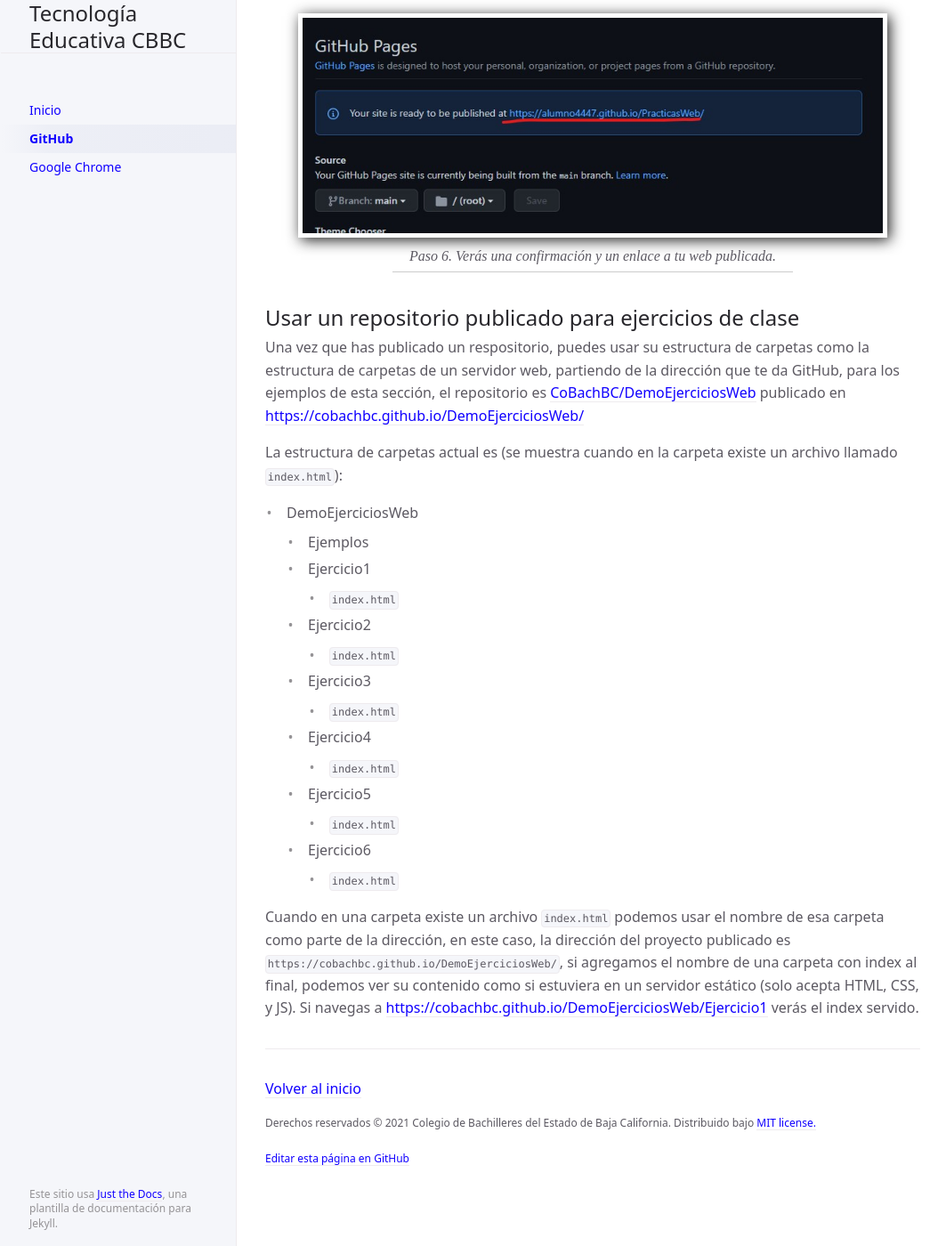
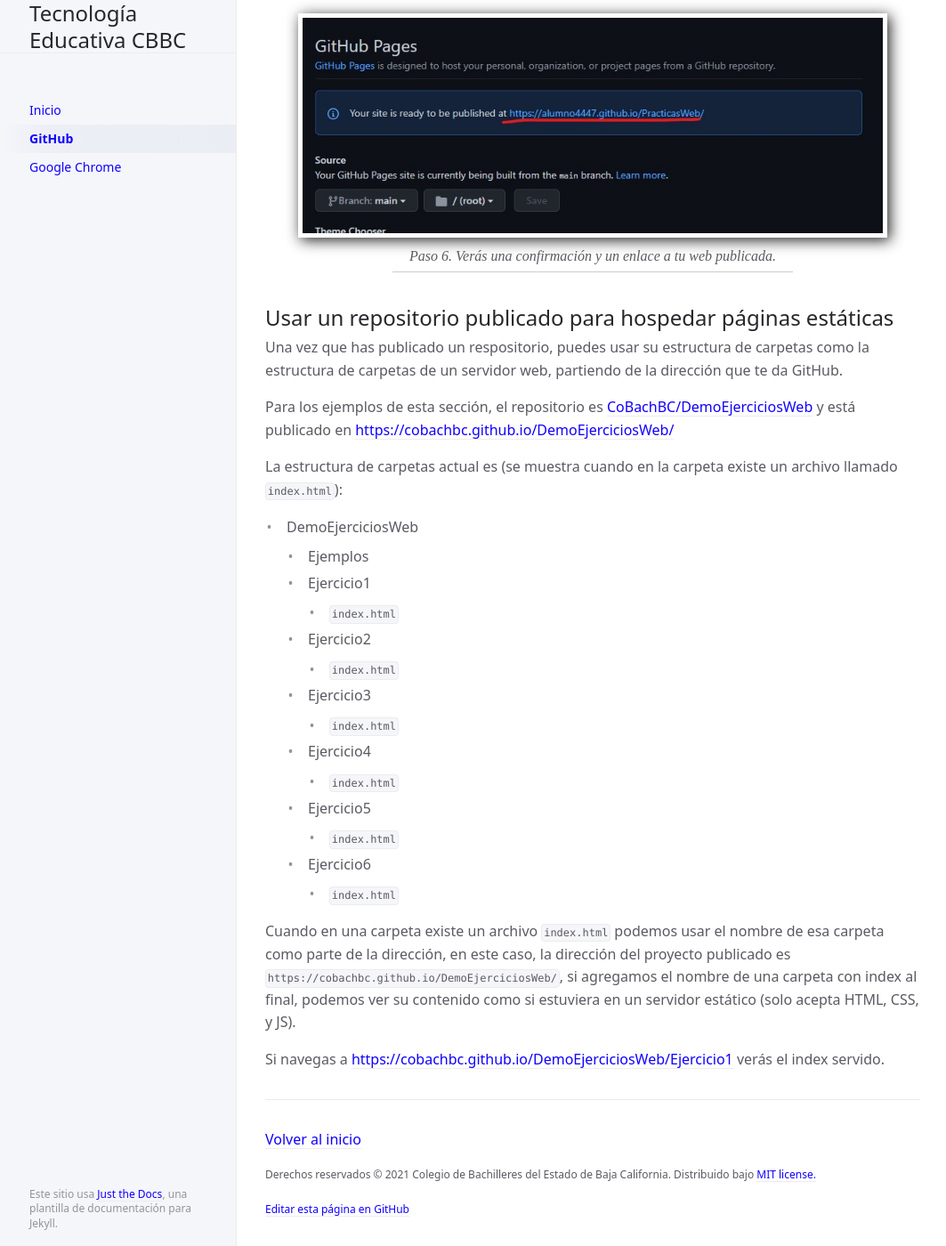
Before and after one commit to CoBachBC/demo, a Jekyll site: the page built from docs/github.md, in a window 1280 px wide and 1400 px high, scrolled down 10841 px. Shown: the whole window at 89% size, without its empty margins (106-1169 px from the left). Built offline with Jekyll 4.4.1, drawn with Linux system fonts in a browser that asks for light colours; some of the changed text lies outside the part shown.

Commit message:
Update github.md

```diff
--- a/docs/github.md
+++ b/docs/github.md
@@ -146,9 +146,11 @@
 Paso 6. Verás una confirmación y un enlace a tu web publicada.
 {: .img-tutorial-leyenda}
 
-## Usar un repositorio publicado para ejercicios de clase
+## Usar un repositorio publicado para hospedar páginas estáticas
 
-Una vez que has publicado un respositorio, puedes usar su estructura de carpetas como la estructura de carpetas de un servidor web, partiendo de la dirección que te da GitHub, para los ejemplos de esta sección, el repositorio es [CoBachBC/DemoEjerciciosWeb](https://github.com/CoBachBC/DemoEjerciciosWeb) publicado en [https://cobachbc.github.io/DemoEjerciciosWeb/](https://cobachbc.github.io/DemoEjerciciosWeb/)
+Una vez que has publicado un respositorio, puedes usar su estructura de carpetas como la estructura de carpetas de un servidor web, partiendo de la dirección que te da GitHub.
+
+Para los ejemplos de esta sección, el repositorio es [CoBachBC/DemoEjerciciosWeb](https://github.com/CoBachBC/DemoEjerciciosWeb) y está publicado en [https://cobachbc.github.io/DemoEjerciciosWeb/](https://cobachbc.github.io/DemoEjerciciosWeb/)
 
 La estructura de carpetas actual es (se muestra cuando en la carpeta existe un archivo llamado <code>index.html</code>):
 
@@ -167,4 +169,6 @@
     - Ejercicio6
         - <code>index.html</code>
 
-Cuando en una carpeta existe un archivo <code>index.html</code> podemos usar el nombre de esa carpeta como parte de la dirección, en este caso, la dirección del proyecto publicado es <code>https://cobachbc.github.io/DemoEjerciciosWeb/</code>, si agregamos el nombre de una carpeta con index al final, podemos ver su contenido como si estuviera en un servidor estático (solo acepta HTML, CSS, y JS). Si navegas a [https://cobachbc.github.io/DemoEjerciciosWeb/Ejercicio1](https://cobachbc.github.io/DemoEjerciciosWeb/Ejercicio1) verás el index servido.
+Cuando en una carpeta existe un archivo <code>index.html</code> podemos usar el nombre de esa carpeta como parte de la dirección, en este caso, la dirección del proyecto publicado es <code>https://cobachbc.github.io/DemoEjerciciosWeb/</code>, si agregamos el nombre de una carpeta con index al final, podemos ver su contenido como si estuviera en un servidor estático (solo acepta HTML, CSS, y JS).
+
+Si navegas a [https://cobachbc.github.io/DemoEjerciciosWeb/Ejercicio1](https://cobachbc.github.io/DemoEjerciciosWeb/Ejercicio1) verás el index servido.
```
